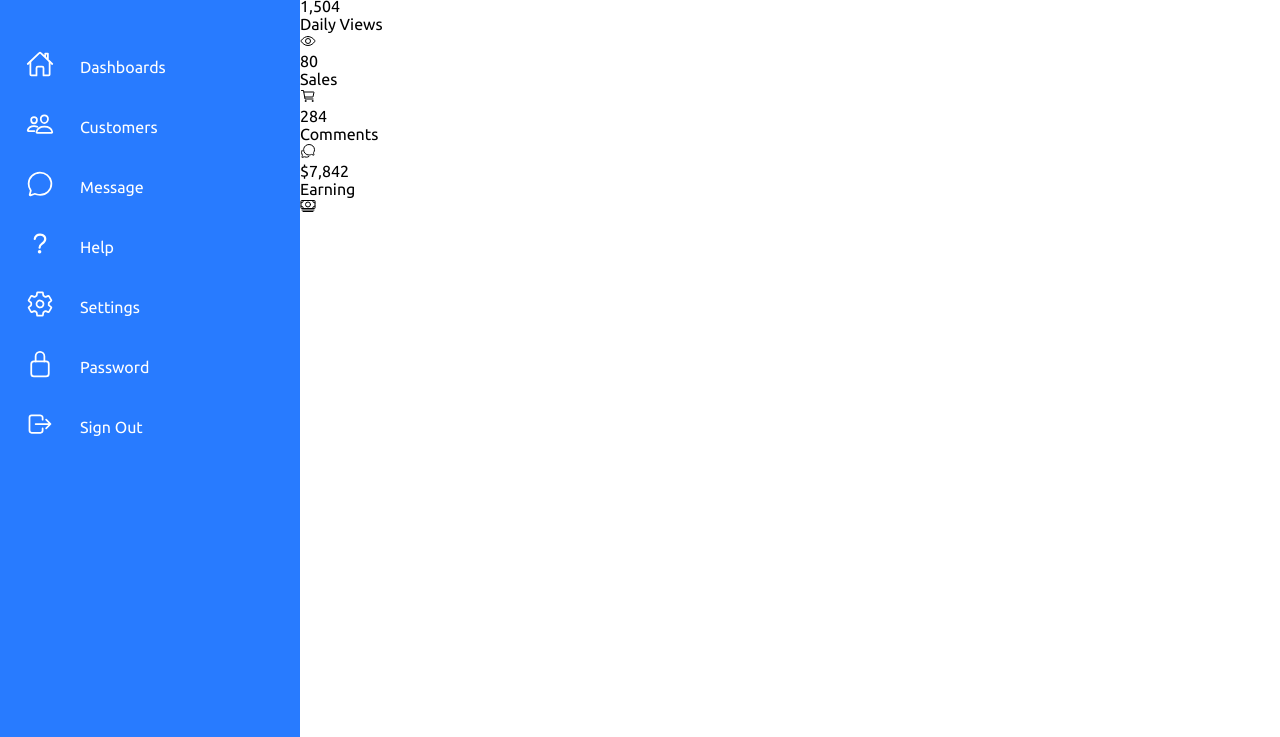
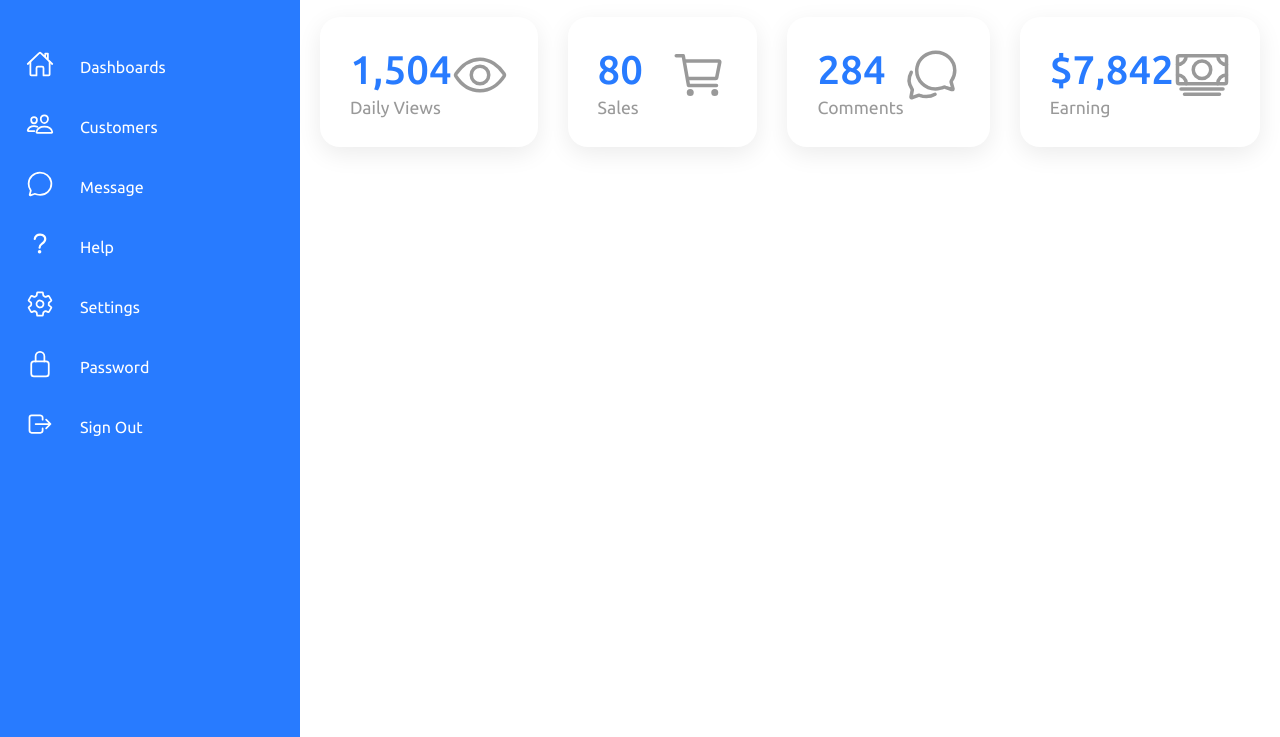
Before and after one commit to umitkaya33/SimpleDashboardDesign, a plain HTML site: page index.html in a window 1280 px wide. Shown: the part 63-800 px from the top of the page. Drawn offline with nearby package versions, Linux system fonts and the light colour scheme.

Commit message:
CardBox css code complete

```diff
--- a/style.css
+++ b/style.css
@@ -34,9 +34,11 @@ body {
     transition: 0.5s;
     overflow: hidden;
 }
-.navigation.active{
+
+.navigation.active {
     width: 80px;
 }
+
 .navigation ul {
     position: absolute;
     top: 0;
@@ -128,7 +130,7 @@ box-shadow: 35px -35px 0 10px var(--white);
 pointer-events: none;
 }
 
-/* main */
+/* main Start */
 .main {
     position: absolute;
     width: calc(100% - 300px);
@@ -137,7 +139,8 @@ pointer-events: none;
     background: var(--white);
     transition: 0.5s;
 }
-.main.active{
+
+.main.active {
     width: calc(100% - 80px);
     left: 80px;
 }
@@ -209,3 +212,54 @@ pointer-events: none;
     height: 100%;
     object-fit: cover;
 }
+
+/* main Finish */
+
+/* CardBox */
+.cardBox {
+    position: relative;
+    width: 100%;
+    padding: 20px;
+    display: grid;
+    grid-template-columns: repeat(4, 1fr);
+    grid-gap: 30px;
+}
+
+.cardBox .card {
+    position: relative;
+    background: var(--white);
+    padding: 30px;
+    border-radius: 20px;
+    display: flex;
+    justify-content: space-between;
+    cursor: pointer;
+    box-shadow: 0 7px 25px rgba(0, 0, 0, 0.08);
+}
+
+.cardBox .card .numbers {
+    position: relative;
+    font-weight: 500;
+    font-size: 2.5em;
+    color: var(--blue);
+}
+
+.cardBox .card .cardName {
+    color: var(--black2);
+    font-size: 1.1em;
+    margin-top: 5px;
+}
+
+.cardBox .card .iconBx {
+    font-size: 3.5em;
+    color: var(--black2);
+}
+
+.cardBox .card:hover {
+    background: var(--blue);
+}
+
+.cardBox .card:hover .numbers,
+.cardBox .card:hover .cardName,
+.cardBox .card:hover .iconBx {
+    color: var(--white);
+}
```
Also changed, not shown: index.html (+0 -2 lines).
